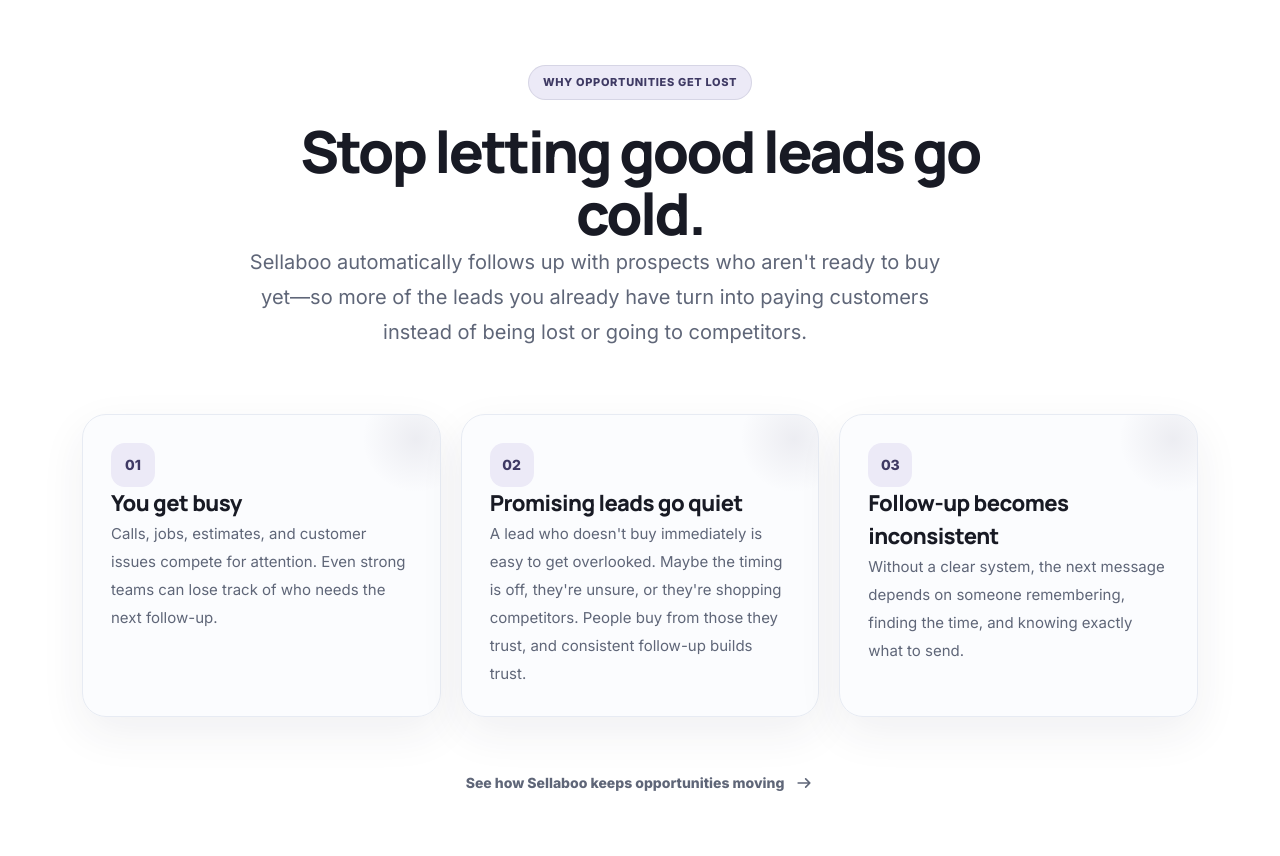
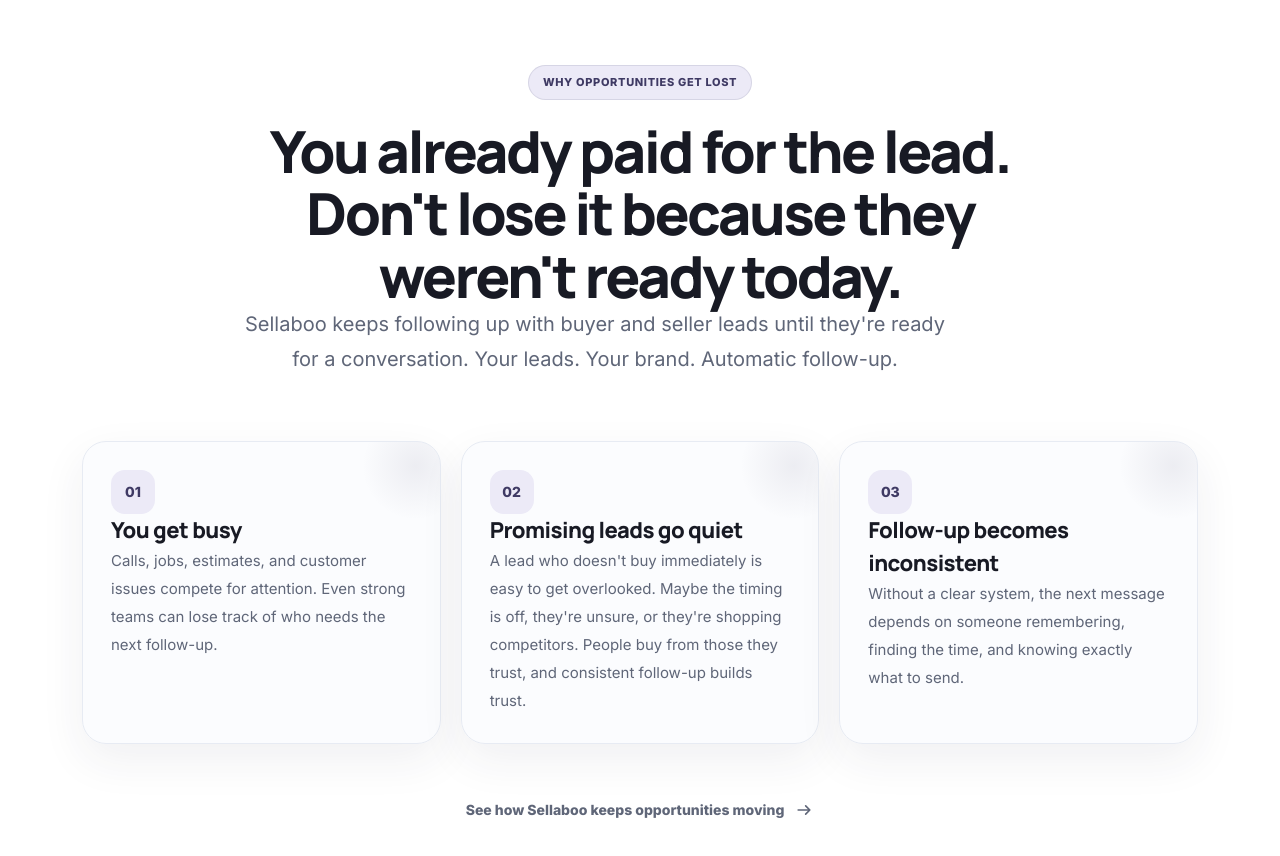
Before and after one commit to Sellaboo-dev/sellaboo-marketing, a Next.js app: page / in a window 1280 px wide. Shown: the part 1060-1916 px from the top of the page. Built offline with nearby package versions, Linux system fonts and the light colour scheme.

Commit message:
Changed text in header of Problem Section.

```diff
--- a/components/sections/ProblemSection.tsx
+++ b/components/sections/ProblemSection.tsx
@@ -55,14 +55,13 @@ export function ProblemSection() {
           </div>
 
           <h2 className="font-[var(--font-heading)] text-[clamp(36px,5vw,58px)] font-extrabold leading-[1.08] tracking-[-0.045em] text-[var(--color-heading)]">
-            Stop letting good leads go cold.
+            You already paid for the lead. Don't lose it because they weren't ready today.
           </h2>
 
           <p className="mx-auto mt-6 max-w-[700px] text-[clamp(17px,1.6vw,20px)] leading-[1.75] text-[var(--color-body)]">
-            Sellaboo automatically follows up with prospects
-            who aren't ready to buy yet—so more of the leads
-            you already have turn into paying customers instead
-            of being lost or going to competitors.
+            Sellaboo keeps following up with buyer and seller leads
+            until they're ready for a conversation. Your leads. Your brand.
+            Automatic follow-up.
           </p>
         </div>
 
```
